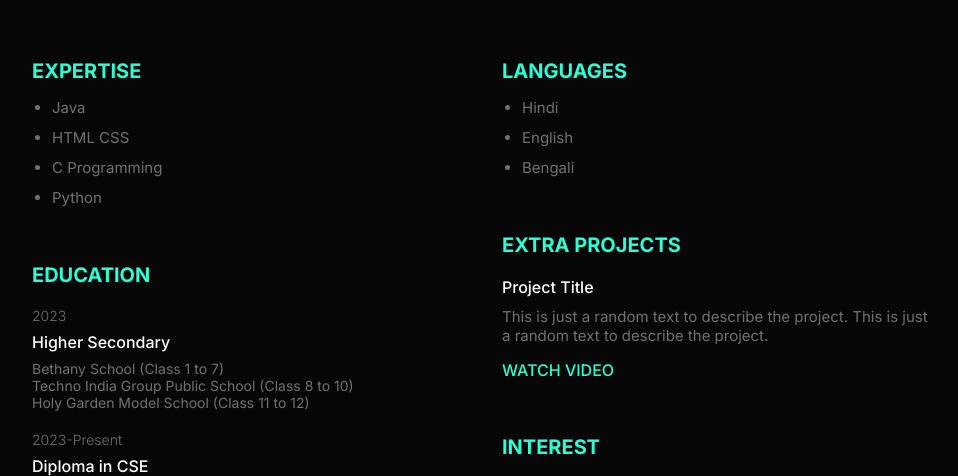
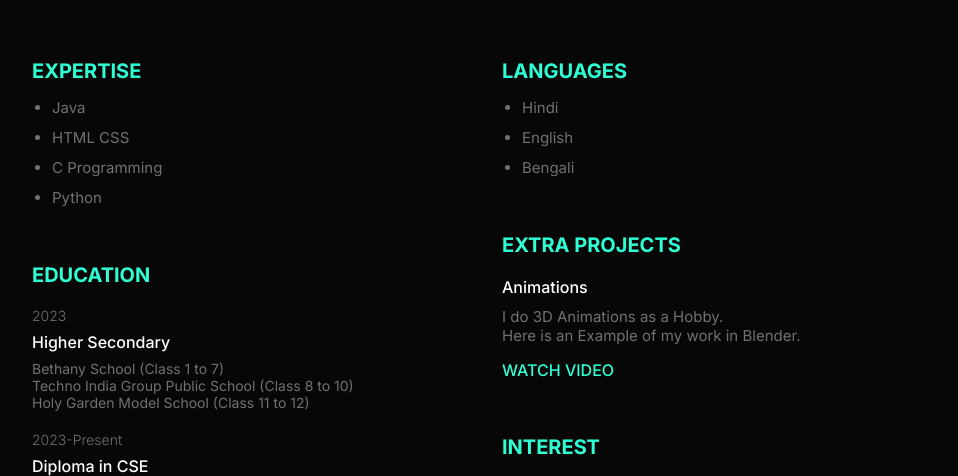
Before and after one commit to SDR2525/host-cv-html-css, a plain HTML site: page index.html in a window 1280 px wide. Shown: the part 278-754 px from the top of the page, without its empty margins (158-1116 px from the left). Drawn offline with nearby package versions, Linux system fonts and the light colour scheme.

Commit message:
index.html

```diff
--- a/index.html
+++ b/index.html
@@ -72,11 +72,12 @@
       <div class="extra-projects">
         <h3 class="title">Extra Projects</h3>
         <div class="project_item">
-          <h4 class="item_title">Project Title</h4>
+          <h4 class="item_title">Animations</h4>
           <p class="description">
-            This is just a random text to describe the project. This is just a random text to describe the project.
+            I do 3D Animations as a Hobby.<br>
+            Here is an Example of my work in Blender.
           </p>
-          <a href="https://www.youtube.com/watch?v=example" target="_blank" class="project_button">Watch Video</a>
+          <a href="https://youtu.be/3-ZzMdoswJQ" class="project_button">Watch Video</a>
         </div>
       </div>
       <div class="interest">
```
